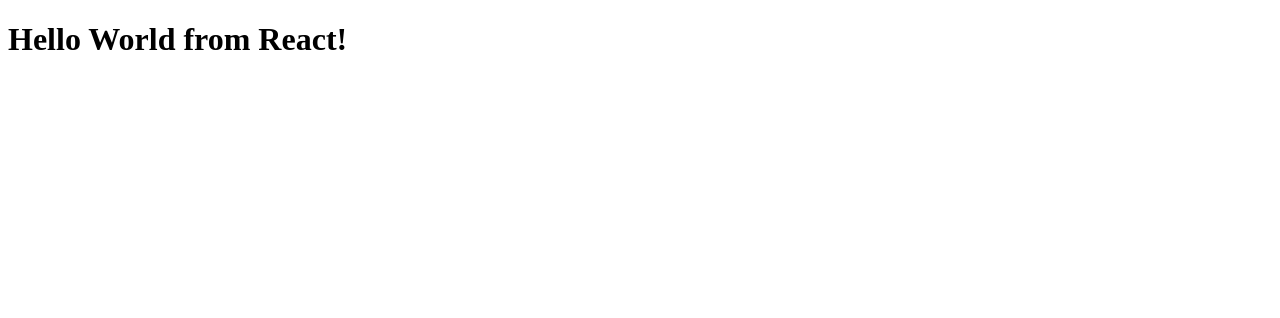
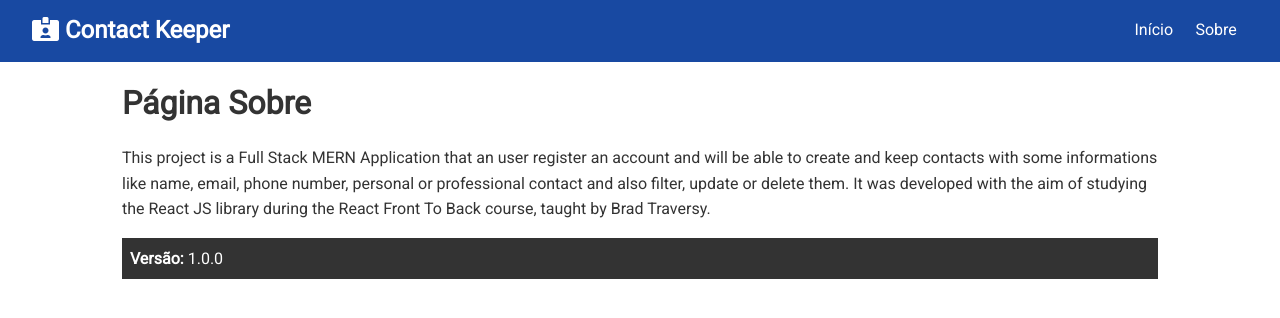
Before and after one commit to gideonfernandes/contact-keeper, a React (Create React App) app in the folder client/: page /sobre in a window 1280 px wide. Shown: the top 318 px of the page. Built offline with nearby package versions, Linux system fonts and the light colour scheme; the HTML template or start-up script is replaced by a standard one.

Commit message:
Add Navbar component, Router setup & About page component

```diff
--- a/client/package.json
+++ b/client/package.json
@@ -6,9 +6,13 @@
     "@testing-library/jest-dom": "^4.2.4",
     "@testing-library/react": "^9.3.2",
     "@testing-library/user-event": "^7.1.2",
+    "axios": "^0.19.2",
     "react": "^16.13.1",
     "react-dom": "^16.13.1",
-    "react-scripts": "3.4.1"
+    "react-router-dom": "^5.2.0",
+    "react-scripts": "3.4.1",
+    "react-transition-group": "^4.4.1",
+    "uuid": "^8.2.0"
   },
   "scripts": {
     "start": "react-scripts start",
--- a/client/public/index.html
+++ b/client/public/index.html
@@ -8,6 +8,12 @@
       name="description"
       content="This project is a Full Stack MERN Application that an user register an account and will be able to create and keep contacts  with some informations like name, email, phone number, personal or professional contact and also filter, update or delete them. It was developed with the aim of studying the React JS library during the React Front To Back course, taught by @bradtraversy."
     />
+    <link
+      rel="stylesheet"
+      href="https://use.fontawesome.com/releases/v5.0.13/css/all.css"
+      integrity="sha384-DNOHZ68U8hZfKXOrtjWvjxusGo9WQnrNx2sqG0tfsghAvtVlRW3tvkXWZh58N9jp"
+      crossorigin="anonymous"
+    />
     <title>Contact Keeper</title>
   </head>
   <body>
--- a/client/src/App.css
+++ b/client/src/App.css
@@ -0,0 +1,442 @@
+@import url('https://fonts.googleapis.com/css?family=Roboto');
+
+/* Global Styles */
+:root {
+  --primary-color: #003699;
+  --dark-color: #333333;
+  --light-color: #f4f4f4;
+  --danger-color: #dc3545;
+  --success-color: #28a745;
+}
+
+* {
+  box-sizing: border-box;
+  margin: 0;
+  padding: 0;
+}
+
+body {
+  font-family: 'Roboto', sans-serif;
+  font-size: 1rem;
+  line-height: 1.6;
+  background-color: #fff;
+  color: #333;
+}
+
+a {
+  color: var(--primary-color);
+  text-decoration: none;
+}
+
+a:hover {
+  color: #666;
+}
+
+ul {
+  list-style: none;
+}
+
+img {
+  width: 100%;
+}
+
+/* Utilities */
+.container {
+  max-width: 1100px;
+  margin: auto;
+  overflow: hidden;
+  padding: 0 2rem;
+}
+
+/* Text Styles*/
+.x-large {
+  font-size: 4rem;
+  line-height: 1.2;
+  margin-bottom: 1rem;
+}
+
+.large {
+  font-size: 3rem;
+  line-height: 1.2;
+  margin-bottom: 1rem;
+}
+
+.lead {
+  font-size: 1.5rem;
+  margin-bottom: 1rem;
+}
+
+.text-center {
+  text-align: center;
+}
+
+.text-primary {
+  color: var(--primary-color);
+}
+
+.text-dark {
+  color: var(--dark-color);
+}
+
+.text-center {
+  text-align: center;
+}
+
+.text-right {
+  text-align: right;
+}
+
+.text-left {
+  text-align: left;
+}
+
+/* Cards */
+.card {
+  padding: 1rem;
+  border: #ccc 1px dotted;
+  margin: 0.7rem 0;
+}
+
+/* List */
+.list {
+  margin: 0.5rem 0;
+}
+
+.list li {
+  padding-bottom: 0.3rem;
+}
+
+/* Padding */
+.p {
+  padding: 0.5rem;
+}
+.p-1 {
+  padding: 1rem;
+}
+.p-2 {
+  padding: 2rem;
+}
+.p-3 {
+  padding: 3rem;
+}
+.py {
+  padding: 0.5rem 0;
+}
+.py-1 {
+  padding: 1rem 0;
+}
+.py-2 {
+  padding: 2rem 0;
+}
+.py-3 {
+  padding: 3rem 0;
+}
+
+/* Margin */
+.m {
+  margin: 0.5rem;
+}
+.m-1 {
+  margin: 1rem;
+}
+.m-2 {
+  margin: 2rem;
+}
+.m-3 {
+  margin: 3rem;
+}
+.my {
+  margin: 0.5rem 0;
+}
+.my-1 {
+  margin: 1rem 0;
+}
+.my-2 {
+  margin: 2rem 0;
+}
+.my-3 {
+  margin: 3rem 0;
+}
+
+/* Grid */
+.grid-2 {
+  display: grid;
+  grid-template-columns: repeat(2, 1fr);
+  grid-gap: 2rem;
+}
+
+.grid-3 {
+  display: grid;
+  grid-template-columns: repeat(3, 1fr);
+  grid-gap: 1rem;
+}
+
+.grid-4 {
+  display: grid;
+  grid-template-columns: repeat(4, 1fr);
+  grid-gap: 2rem;
+}
+
+.grid-2-3 {
+  display: grid;
+  grid-template-columns: 2fr 3fr;
+  grid-gap: 2rem;
+}
+
+.btn {
+  display: inline-block;
+  background: var(--light-color);
+  color: #333;
+  padding: 0.4rem 1.3rem;
+  font-size: 1rem;
+  border: none;
+  cursor: pointer;
+  margin-right: 0.5rem;
+  transition: opacity 0.2s ease-in;
+  outline: none;
+}
+
+.btn-link {
+  background: none;
+  padding: 0;
+  margin: 0;
+}
+
+.btn-block {
+  display: block;
+  width: 100%;
+}
+
+.btn-sm {
+  font-size: 0.8rem;
+  padding: 0.3rem 1rem;
+  margin-right: 0.2rem;
+}
+
+.badge {
+  font-size: 0.8rem;
+  padding: 0.2rem 0.7rem;
+  text-align: center;
+  margin: 0.3rem;
+  background: var(--light-color);
+  color: #333;
+  border-radius: 5px;
+}
+
+.alert {
+  padding: 0.7rem;
+  margin: 1rem 0;
+  opacity: 0.9;
+  background: var(--light-color);
+  color: #333;
+}
+
+.btn-primary,
+.bg-primary,
+.badge-primary,
+.alert-primary {
+  background: var(--primary-color);
+  color: #fff;
+}
+
+.btn-light,
+.bg-light,
+.badge-light,
+.alert-light {
+  background: var(--light-color);
+  color: #333;
+}
+
+.btn-dark,
+.bg-dark,
+.badge-dark,
+.alert-dark {
+  background: var(--dark-color);
+  color: #fff;
+}
+
+.btn-danger,
+.bg-danger,
+.badge-danger,
+.alert-danger {
+  background: var(--danger-color);
+  color: #fff;
+}
+
+.btn-success,
+.bg-success,
+.badge-success,
+.alert-success {
+  background: var(--success-color);
+  color: #fff;
+}
+
+.btn-white,
+.bg-white,
+.badge-white,
+.alert-white {
+  background: #fff;
+  color: #333;
+  border: #ccc solid 1px;
+}
+
+.btn:hover {
+  opacity: 0.8;
+}
+
+.bg-light,
+.badge-light {
+  border: #ccc solid 1px;
+}
+
+.round-img {
+  border-radius: 50%;
+}
+
+/* Forms */
+input {
+  margin: 1.2rem 0;
+}
+
+.form-text {
+  display: block;
+  margin-top: 0.3rem;
+  color: #888;
+}
+
+input[type='text'],
+input[type='email'],
+input[type='password'],
+input[type='date'],
+select,
+textarea {
+  display: block;
+  width: 100%;
+  padding: 0.4rem;
+  font-size: 1.2rem;
+  border: 1px solid #ccc;
+}
+
+input[type='submit'],
+button {
+  font: inherit;
+}
+
+.form-group {
+  margin: 1.2rem 0;
+}
+
+.form-group input {
+  margin: 0.2rem 0;
+}
+
+.form-container {
+  max-width: 500px;
+  margin: 2rem auto;
+  overflow: hidden;
+  padding: 0 2rem;
+}
+
+.form-container h1,
+h2,
+h3 {
+  text-align: center;
+}
+
+table th,
+table td {
+  padding: 1rem;
+  text-align: left;
+}
+
+table th {
+  background: var(--light-color);
+}
+
+/* Navbar */
+.navbar {
+  display: flex;
+  justify-content: space-between;
+  align-items: center;
+  padding: 0.7rem 2rem;
+  z-index: 1;
+  width: 100%;
+  border-bottom: solid 1px var(--primary-color);
+  opacity: 0.9;
+  margin-bottom: 1rem;
+}
+
+.navbar ul {
+  display: flex;
+}
+
+.navbar a {
+  color: #fff;
+  padding: 0.45rem;
+  margin: 0 0.25rem;
+}
+
+.navbar a:hover {
+  color: var(--light-color);
+}
+
+.navbar .welcome span {
+  margin-right: 0.6rem;
+}
+
+/* Animation (Add After) */
+.item-enter {
+  opacity: 0;
+}
+.item-enter-active {
+  opacity: 1;
+  transition: opacity 1000ms ease-in;
+}
+.item-exit {
+  opacity: 1;
+}
+.item-exit-active {
+  opacity: 0;
+  transition: opacity 1000ms ease-in;
+}
+
+/* Mobile Styles */
+@media (max-width: 700px) {
+  .hide-sm {
+    display: none;
+  }
+
+  .grid-2,
+  .grid-3,
+  .grid-4 {
+    grid-template-columns: 1fr;
+  }
+
+  /* Text Styles */
+  .x-large {
+    font-size: 3rem;
+  }
+
+  .large {
+    font-size: 2rem;
+  }
+
+  .lead {
+    font-size: 1rem;
+  }
+
+  /* Navbar */
+  .navbar {
+    display: block;
+    text-align: center;
+  }
+
+  .navbar h1 {
+    margin-bottom: 0.6rem;
+  }
+
+  .navbar ul {
+    text-align: center;
+    justify-content: center;
+  }
+}
--- a/client/src/App.js
+++ b/client/src/App.js
@@ -1,8 +1,25 @@
-import React from 'react';
+import React, { Fragment } from 'react';
+import { BrowserRouter as Router, Route, Switch } from 'react-router-dom';
 import './App.css';
 
+import Navbar from './components/layout/Navbar';
+import Home from './components/pages/Home';
+import About from './components/pages/About';
+
 const App = () => {
-  return <h1>Hello World from React!</h1>;
+  return (
+    <Router>
+      <Fragment>
+        <Navbar />
+        <div className="container">
+          <Switch>
+            <Route exact path="/" component={Home} />
+            <Route exact path="/sobre" component={About} />
+          </Switch>
+        </div>
+      </Fragment>
+    </Router>
+  );
 };
 
 export default App;
--- /dev/null
+++ b/client/src/components/layout/Navbar.js
@@ -0,0 +1,33 @@
+import React from 'react';
+import { Link } from 'react-router-dom';
+import PropTypes from 'prop-types';
+
+const Navbar = ({ title, icon }) => {
+  return (
+    <nav className="navbar bg-primary">
+      <h1>
+        <i className={icon} /> {title}
+      </h1>
+      <ul>
+        <li>
+          <Link to="/">Início</Link>
+        </li>
+        <li>
+          <Link to="/sobre">Sobre</Link>
+        </li>
+      </ul>
+    </nav>
+  );
+};
+
+Navbar.propTypes = {
+  title: PropTypes.string.isRequired,
+  icon: PropTypes.string,
+};
+
+Navbar.defaultProps = {
+  title: 'Contact Keeper',
+  icon: 'fas fa-id-card-alt'
+};
+
+export default Navbar;
--- /dev/null
+++ b/client/src/components/pages/About.js
@@ -0,0 +1,22 @@
+import React, { Fragment } from 'react';
+
+const About = () => {
+  return (
+    <Fragment>
+      <h1>Página Sobre</h1>
+      <p className="my-1">
+        This project is a Full Stack MERN Application that an user register an
+        account and will be able to create and keep contacts with some
+        informations like name, email, phone number, personal or professional contact
+        and also filter, update or delete them. It was developed with the aim
+        of studying the React JS library during the React Front To Back course,
+        taught by Brad Traversy.
+      </p>
+      <p className="bg-dark p">
+        <strong>Versão:</strong> 1.0.0
+      </p>
+    </Fragment>
+  )
+};
+
+export default About;
--- /dev/null
+++ b/client/src/components/pages/Home.js
@@ -0,0 +1,7 @@
+import React from 'react';
+
+const Home = () => {
+  return <h1>Página Inicial</h1>
+};
+
+export default Home;
```
Also changed, not shown: 1 other file (tests, documents, lock files or other folders).
